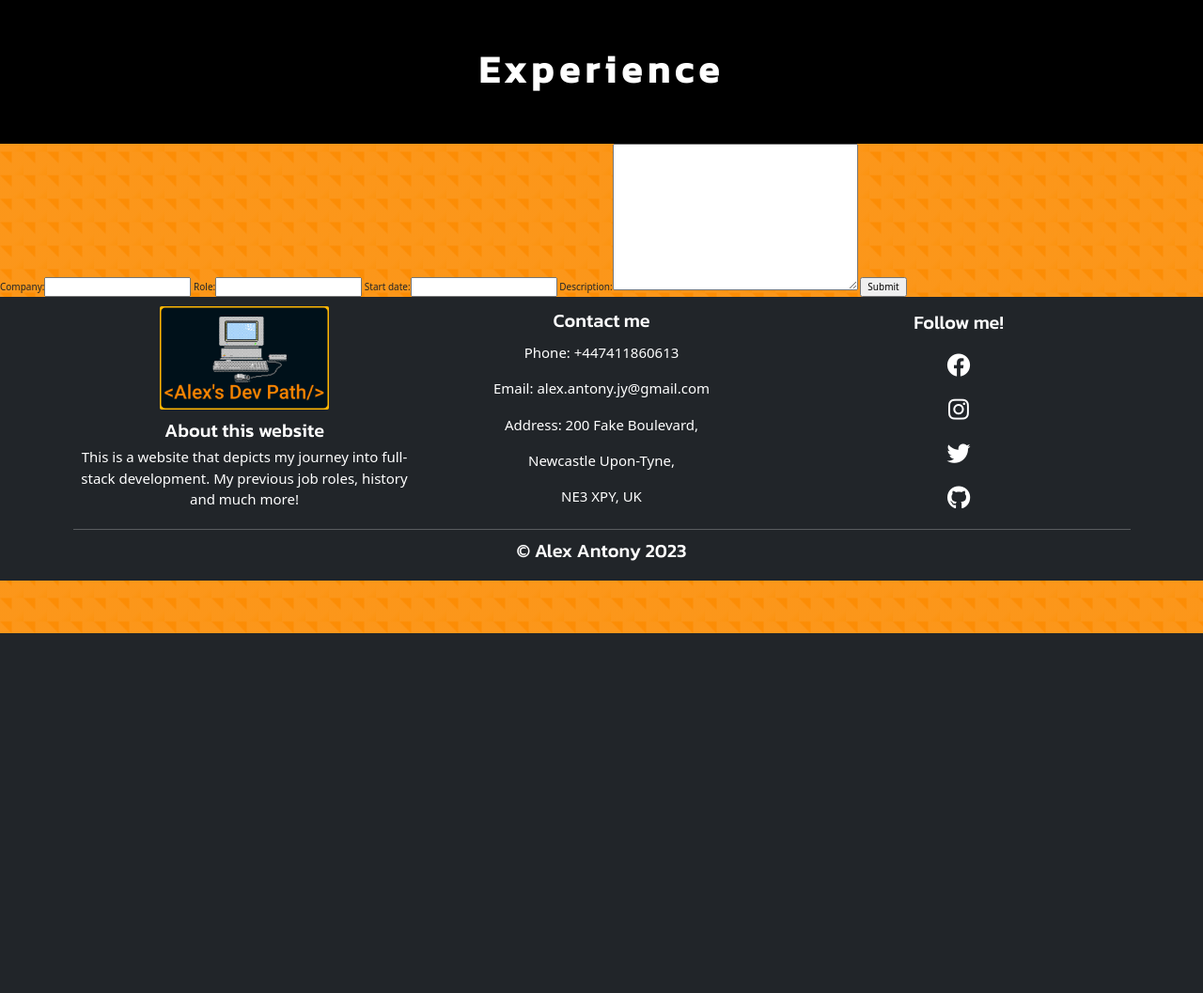
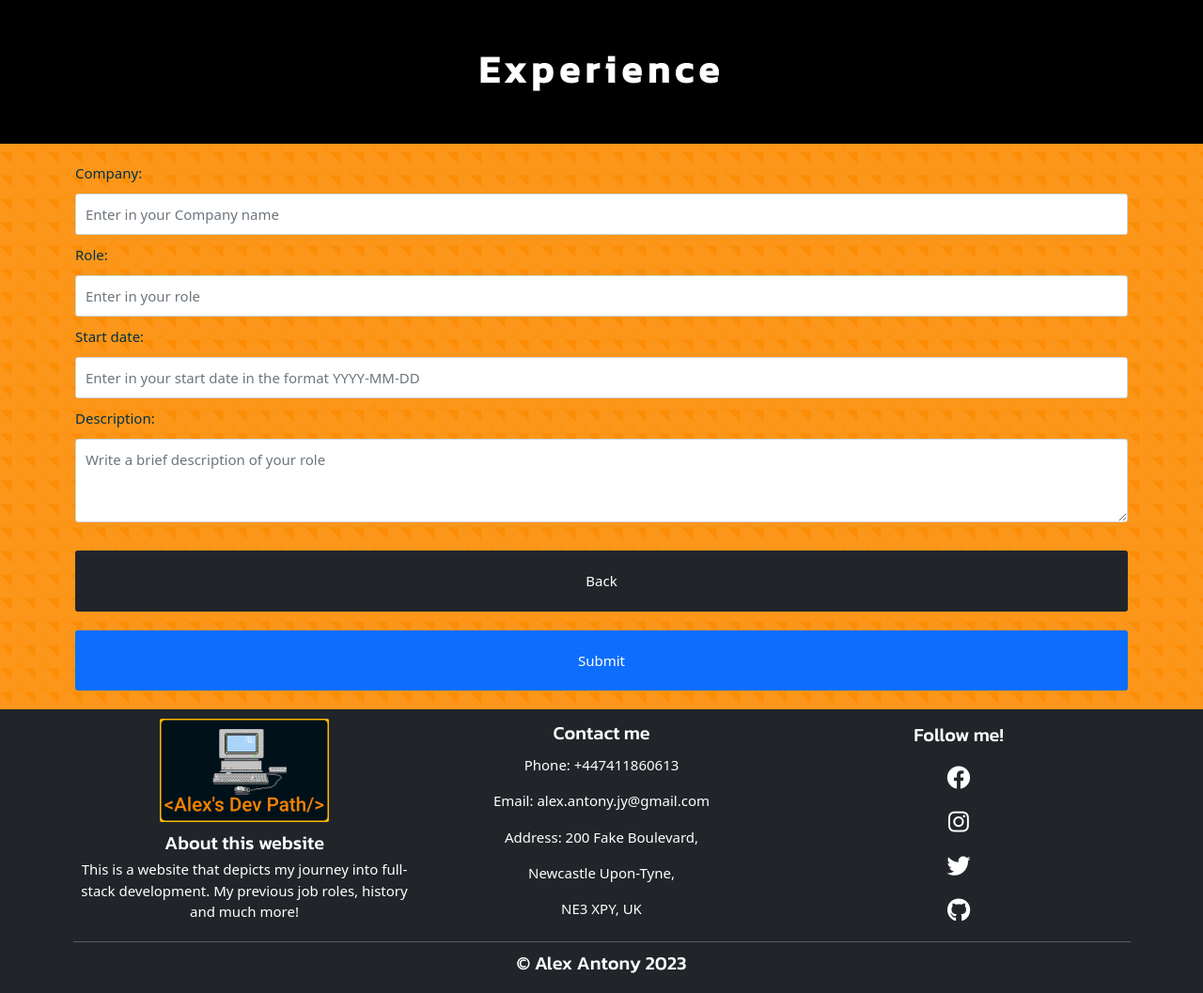
Before and after one commit to AlexAntony3/AlexDevPath, a Django app: page /add-experience/ in a window 1280 px wide. Shown: the part 126-1183 px from the top of the page at 94% size. Before the commit the page ends 800 px from the top, so only its background shows below. Run offline with Django 3.2, Linux system fonts and the light colour scheme.

Commit message:
feat: add formatting to all forms and html components

```diff
--- a/portfolio/forms.py
+++ b/portfolio/forms.py
@@ -13,6 +13,14 @@ class AboutForm(forms.ModelForm):
                   'nationality',
                   'languages',
                   'address']
+
+        widgets = {
+            "second_image": forms.FileInput(attrs={"class": "form-control form-style"}),
+            "age": forms.NumberInput(attrs={"class": "form-control form-style", "placeholder": "Type in your age"}),
+            "nationality": forms.TextInput(attrs={"class": "form-control form-style", "placeholder": "Enter your nationality"}),
+            "languages": forms.TextInput(attrs={"class": "form-control form-style", "placeholder": "What languages do you speak?"}),
+            "address": forms.TextInput(attrs={"class": "form-control form-style", "placeholder": "Enter your city and country"}),
+        }
 
 
 class CustomMMCF(forms.ModelMultipleChoiceField):
@@ -41,6 +49,15 @@ class ProjectForm(forms.ModelForm):
                   'live_url',
                   'github_URL',]
 
+        widgets = {
+            "name": forms.TextInput(attrs={"class": "form-control form-style", "placeholder": "Enter in your Skill"}),
+            "thumbnail": forms.FileInput(attrs={"class": "form-control form-style"}),
+            "skills": forms.RadioSelect(attrs={"class": "form-control form-style", "placeholder": "Write a devicon friendly icon e.g. html5"}),
+            "description": forms.Textarea(attrs={"rows": "3", "class": "form-control form-style", "placeholder": "Write a brief description of your role"}),
+            "live_url": forms.URLInput(attrs={"class": "form-control form-style", "placeholder": "Enter your live url in https://... format"}),
+            "github_URL": forms.URLInput(attrs={"class": "form-control form-style", "placeholder": "Enter your GitHub url in https://... format"})
+        }
+
     skills = CustomMMCF(
             queryset=Skill.objects.all(),
             widget=forms.CheckboxSelectMultiple()
@@ -57,6 +74,12 @@ class SkillForm(forms.ModelForm):
                   'proficiency',
                   'icon',]
 
+        widgets = {
+            "name": forms.TextInput(attrs={"class": "form-control form-style", "placeholder": "Enter in your Skill"}),
+            "proficiency": forms.NumberInput(attrs={"class": "form-control form-style", "placeholder": "Enter a number between 0-100"}),
+            "icon": forms.TextInput(attrs={"class": "form-control form-style", "placeholder": "Write a devicon friendly icon e.g. html5"}),
+        }
+
 
 class ExperienceForm(forms.ModelForm):
     """
@@ -69,6 +92,13 @@ class ExperienceForm(forms.ModelForm):
                   'start_date',
                   'description']
 
+        widgets = {
+            "company": forms.TextInput(attrs={"class": "form-control form-style", "placeholder": "Enter in your Company name"}),
+            "role": forms.TextInput(attrs={"class": "form-control form-style", "placeholder": "Enter in your role"}),
+            "start_date": forms.DateInput(attrs={"class": "form-control form-style", "placeholder": "Enter in your start date in the format YYYY-MM-DD"}),
+            "description": forms.Textarea(attrs={"rows": "3", "class": "form-control form-style", "placeholder": "Write a brief description of your role"}),
+        }
+
 
 class EducationForm(forms.ModelForm):
     """
@@ -80,3 +110,10 @@ class EducationForm(forms.ModelForm):
                   'institute',
                   'start_date',
                   'description']
+
+        widgets = {
+            "qualification": forms.TextInput(attrs={"class": "form-control form-style", "placeholder": "Enter in your qualification"}),
+            "institute": forms.TextInput(attrs={"class": "form-control form-style", "placeholder": "Enter in your institute"}),
+            "start_date": forms.DateInput(attrs={"class": "form-control form-style", "placeholder": "Enter in your start date in the format YYYY-MM-DD"}),
+            "description": forms.Textarea(attrs={"rows": "3", "class": "form-control form-style", "placeholder": "Write a brief description of your education"}),
+        }
--- a/static/css/style.css
+++ b/static/css/style.css
@@ -459,3 +459,20 @@ span {
     width: 100%;
     position: absolute;
 }
+
+/* forms */
+
+.form-style {
+    padding: 1rem;
+    font-size: 1.5rem;
+    color: var(--blue-background);
+    font-weight: 500;
+    margin: 1rem 0 1rem 0;
+}
+
+.btn-style {
+    margin-top: 2rem;
+    padding: 2rem;
+    width: 100%;
+    font-size: 1.5rem;
+}
--- a/templates/pages/about-form.html
+++ b/templates/pages/about-form.html
@@ -13,11 +13,12 @@
 
 <div class="container">
     <div class="row">
-        <div class="col-md-12 text-center d-flex justify-content-between vstack">
+        <div class="col-xs-4 form-style">
             <form action="" method="POST" enctype="multipart/form-data">
                 {% csrf_token %}
                 {{form}}
-                <input type="submit" , name="Submit">
+                <a href="{% url 'dashboard' %}" class="btn btn-dark btn-style">Back</a>
+                <input type="submit" , name="Submit" class="btn-style btn btn-primary">
             </form>
         </div>
     </div>
--- a/templates/pages/experience-form.html
+++ b/templates/pages/experience-form.html
@@ -11,11 +11,17 @@
     </div>
 </div>
 
-<form action="" method="POST" enctype="multipart/form-data">
-    {% csrf_token %}
-    {{form}}
-    <input type="submit", name="Submit">
-</form>
-
+<div class="container">
+    <div class="row">
+        <div class="col-xs-4 form-style">
+            <form action="" method="POST" enctype="multipart/form-data">
+                {% csrf_token %}
+                {{form}}
+                <a href="{% url 'dashboard' %}" class="btn btn-dark btn-style">Back</a>
+                <input type="submit" , name="Submit" class="btn-style btn btn-primary">
+            </form>
+        </div>
+    </div>
+</div>
 
 {% endblock %}
```
Also changed, not shown: templates/pages/education-form.html (+12 -5 lines), templates/pages/project-form.html (+12 -5 lines), templates/pages/skill-form.html (+12 -5 lines).
